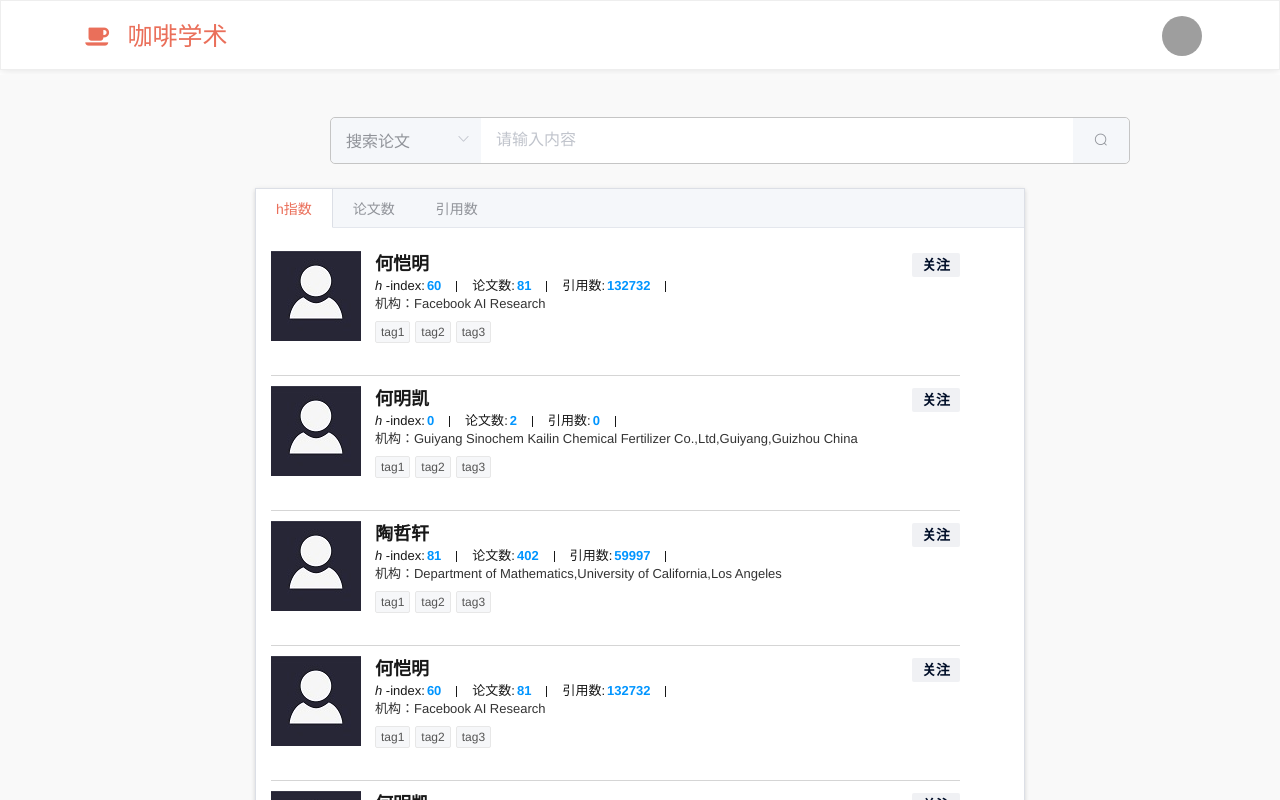
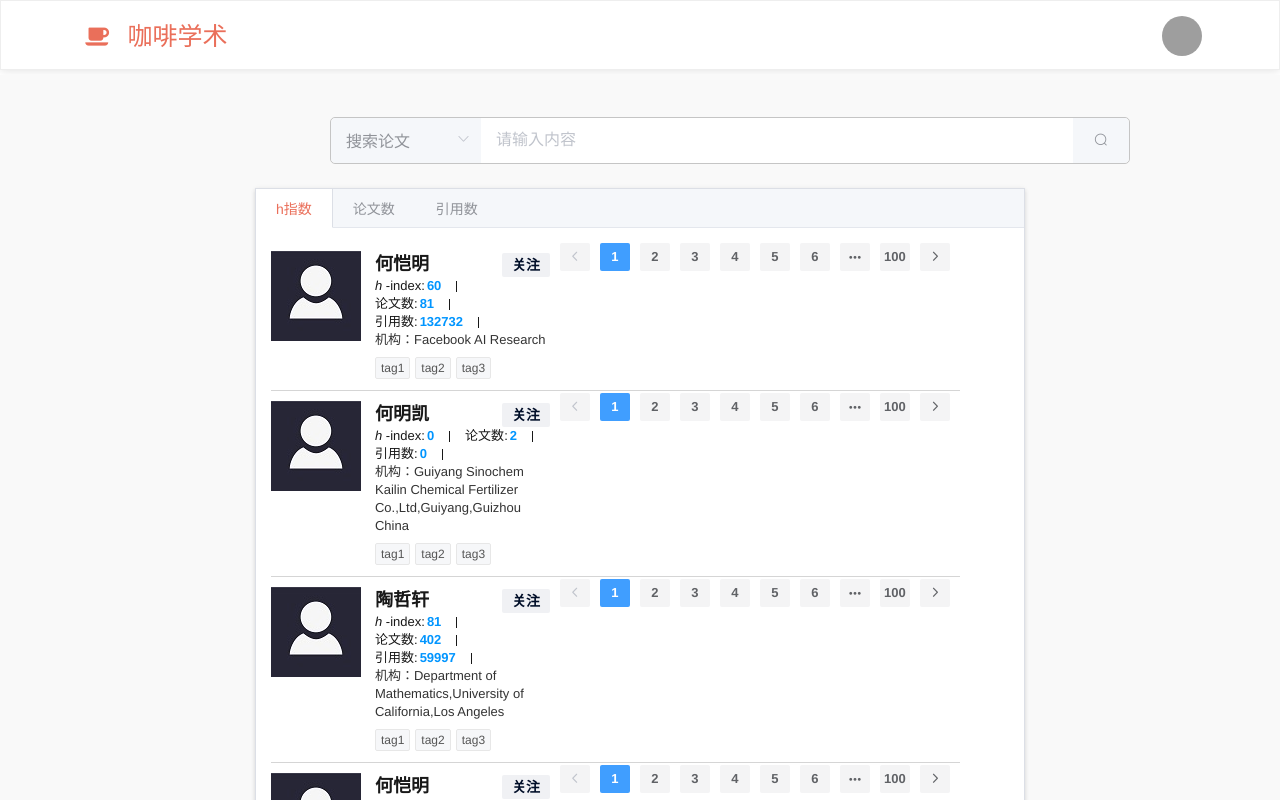
Before and after one commit to Riona1209/Fall-SE-Project-Frontend, a Vue app in the folder frontend/: page /#/search/person in a window 1280 px wide. Shown: the top 800 px of the page. Built offline with nearby package versions, Linux system fonts and the light colour scheme; grey boxes are pictures that could not be loaded; what v-charts would draw is missing.

Commit message:
add 认领门户发送验证码button

```diff
--- a/frontend/src/components/AcademicHomepage.vue
+++ b/frontend/src/components/AcademicHomepage.vue
@@ -129,7 +129,7 @@
               <el-button type="primary" @click="dialogFormVisible = true"
                 >绑定</el-button
               >
-              <el-dialog title="请输入邮箱" :visible.sync="dialogFormVisible">
+              <el-dialog width="35%" title="请输入邮箱" :visible.sync="dialogFormVisible">
                 <el-form
                   :model="dynamicValidateForm"
                   ref="dynamicValidateForm"
@@ -152,11 +152,18 @@
                       },
                     ]"
                   >
-                    <el-input v-model="dynamicValidateForm.email"></el-input>
+                    <el-input v-model="dynamicValidateForm.email" style="width: 50%; float: left"></el-input>
+                    <el-button type="primary">发送验证码</el-button>
+                  </el-form-item>
+                  <el-form-item
+                    prop="email"
+                    label="验证码"
+                  >
+                    <el-input v-model="dynamicValidateForm.email" style="width: 50%; float: left"></el-input>
                   </el-form-item>
                 </el-form>
 
-                <div slot="footer" class="dialog-footer">
+                <div slot="footer" class="dialog-footer" style="display: flex; align-items: center; justify-content: center">
                   <el-button @click="dialogFormVisible = false"
                     >取 消</el-button
                   >
--- a/frontend/src/components/Person.vue
+++ b/frontend/src/components/Person.vue
@@ -245,6 +245,12 @@
                   </div>
                 </div>
               </div>
+              <el-pagination
+                background
+                layout="prev, pager, next"
+                :total="1000"
+              >
+              </el-pagination>
             </div>
           </el-tab-pane>
           <!-- 按论文数排序 -->
```
